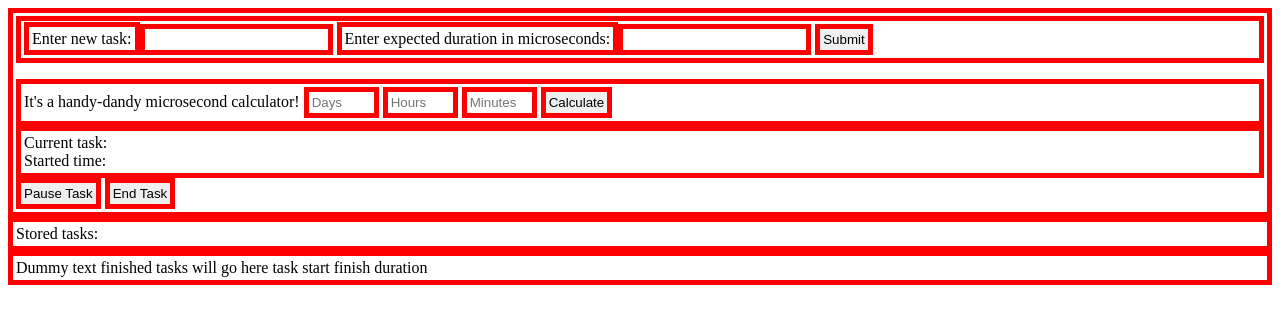
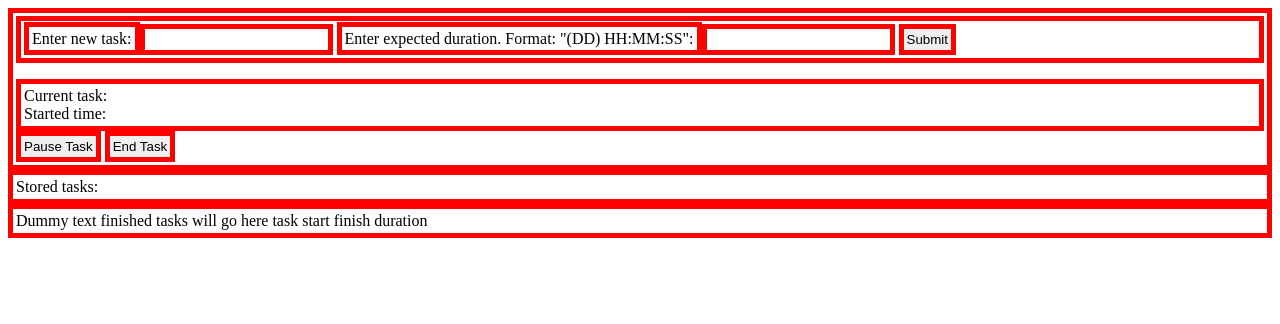
Before and after one commit to sferrazzaf/Taskmaster, a Django app: page /todolist/ in a window 1280 px wide. Shown: the top 324 px of the page. Run offline with Django 3.2, Linux system fonts and the light colour scheme; data that the repository does not hold is empty.

Commit message:
include duration in task creation and include format in form instructions

```diff
--- a/to_do_list/forms.py
+++ b/to_do_list/forms.py
@@ -2,4 +2,4 @@ from django import forms
 
 class TaskForm(forms.Form):
     text = forms.CharField(label='Enter new task', max_length=200)
-    duration = forms.DurationField(label='Enter expected duration in microseconds')
+    duration = forms.DurationField(label='Enter expected duration. Format: "(DD) HH:MM:SS"')
--- a/to_do_list/templates/to_do_list/index.html
+++ b/to_do_list/templates/to_do_list/index.html
@@ -11,13 +11,6 @@
                 {{ form }}
                 <input type="submit" value="Submit" />
             </form>
-            <div id=mscalc>
-                It's a handy-dandy microsecond calculator!
-                <input class=timebox id=daybox type="text" placeholder="Days">
-                <input class=timebox id=hourbox type="text" placeholder="Hours">
-                <input class=timebox id=minutebox type="text" placeholder="Minutes">
-                <button id=mscalcbutton>Calculate</button>
-            </div>
             <div id=currenttask>
             Current task:
             <br>
--- a/to_do_list/views.py
+++ b/to_do_list/views.py
@@ -9,7 +9,7 @@ def todolist(request):
     if request.method == 'POST':
         form = TaskForm(request.POST)
         if form.is_valid():
-            newtask = Task(text=form.cleaned_data['text'], created=datetime.now())
+            newtask = Task(duration = form.cleaned_data['duration'], text=form.cleaned_data['text'], created=datetime.now())
             newtask.save()
             return HttpResponseRedirect('/todolist/')
     else:
```
